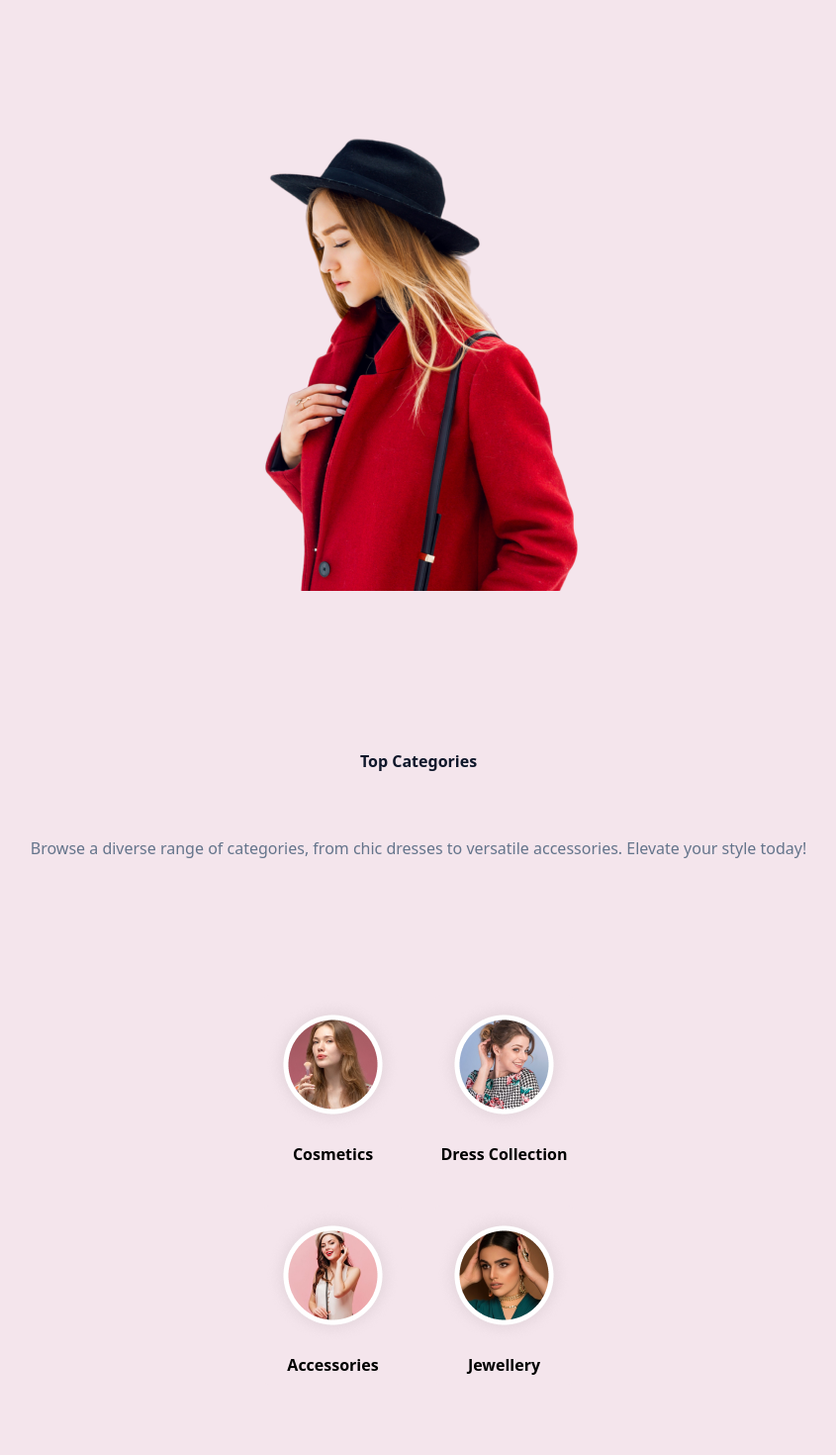
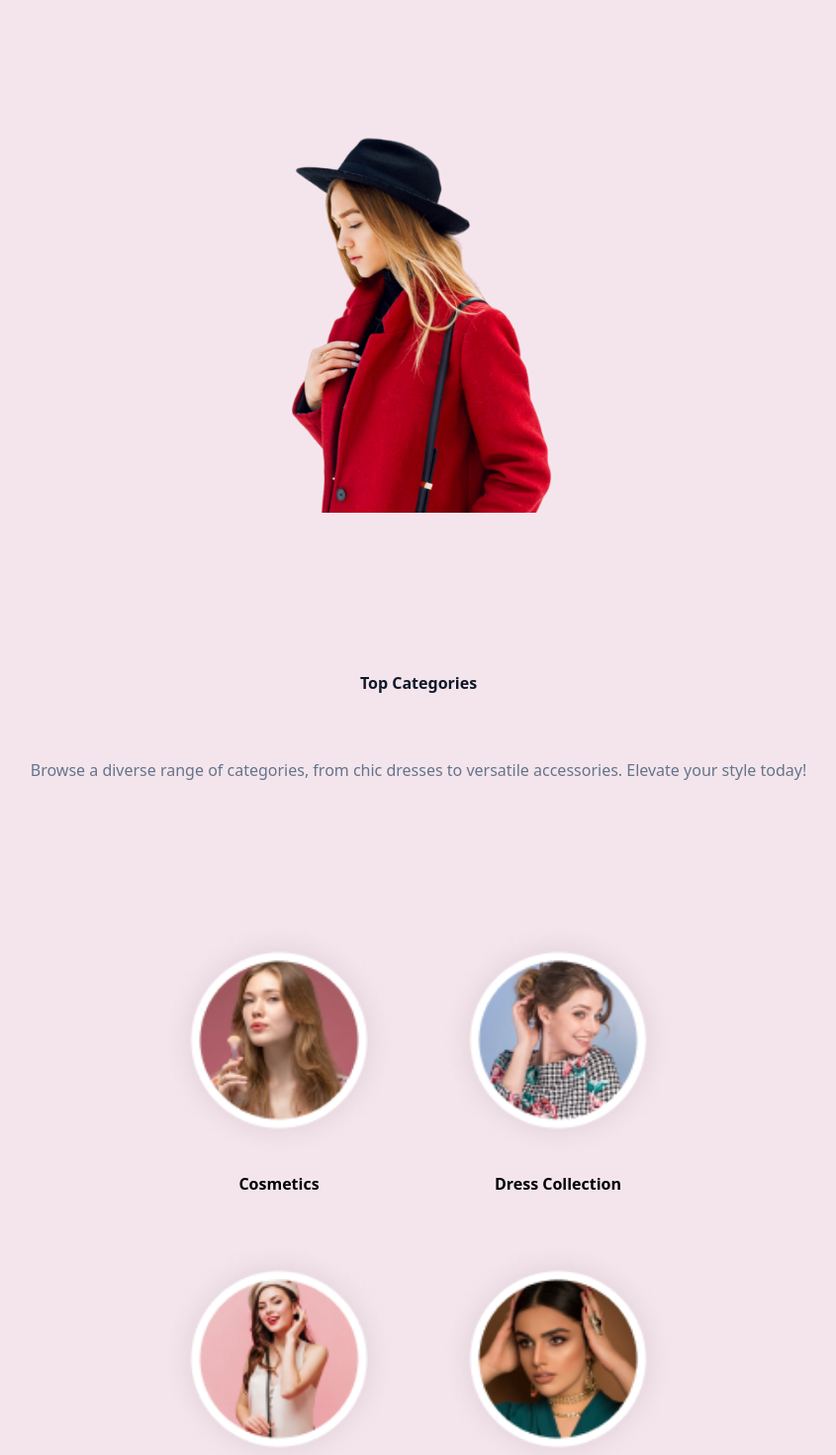
Before and after one commit to alessandrocambruzzi/avaliacao, a Next.js app: page / in a window 1280 px wide. Shown: the part 560-2030 px from the top of the page at 99% size, without its empty margins (217-1062 px from the left). Built offline with nearby package versions, Linux system fonts and the light colour scheme.

Commit message:
fix: ajustado img para image

```diff
--- a/app/components/Banner.tsx
+++ b/app/components/Banner.tsx
@@ -1,9 +1,8 @@
 import Image from 'next/image';
 
-export default  function Banner() {
+export default function Banner() {
   return (
     <div className="flex-col items-center py-20 gap-8 w-390 max-w-1400 h-1273.5 min-h-650 bg-[#F4E5EC] rounded-b-16">
-
       <h4 className="text-base font-poppins font-normal leading-24 text-center text-[#ED3849] w-197 max-w-358 h-24">UP TO 20% DISCOUNT ON</h4>
 
       <h1 className="w-297 max-w-358 h-107 font-playfair font-extrabold text-5xl leading-107 text-center text-[#0F172A]">
@@ -12,25 +11,19 @@ export default  function Banner() {
         <span>Fashion</span>
       </h1>
 
-  <p className="text-base font-poppins font-normal leading-24 text-center text-[#64748B] w-345 max-w-358 h-24 m-8">Discover the latest trends and express your unique style with our Women's Fashion website. Explore a curated collection of clothing, accessories, and footwear that caters to every taste and occasion.</p>
+      <p className="text-base font-poppins font-normal leading-24 text-center text-[#64748B] w-345 max-w-358 h-24 m-8">
+        Discover the latest trends and express your unique style with our Women's Fashion website. Explore a curated collection of clothing, accessories, and footwear that caters to every taste and occasion.
+      </p>
 
       <div className="flex justify-center items-center absolute top-389 w-full h-42.5">
-
         <div className="p-4 w-167.13 rounded-5 bg-[#ED3849]">
-
           <p className="text-white text-center">EXPLORE NOW</p>
-
         </div>
-
       </div>
 
       <div className="mt-64 flex justify-center items-center">
-  <img src="/img/header.png" alt="" />
+        <Image src="/img/header.png" alt="" width={297} height={107} />
       </div>
-
-
-
     </div>
-
-    )
+  );
 }
--- a/app/components/Categories.tsx
+++ b/app/components/Categories.tsx
@@ -3,8 +3,7 @@ import Image from 'next/image';
 export default function categories() {
   return (
     <div className="flex flex-col items-center py-20 gap-8 w-390 max-w-1400 h-1273.5 min-h-650 bg-[#F4E5EC] rounded-b-16">
-<h2 className="text-32 font-playfair font-extrabold text-center text-[#0F172A] w-225 h-43">Top Categories</h2>
-
+      <h2 className="text-32 font-playfair font-extrabold text-center text-[#0F172A] w-225 h-43">Top Categories</h2>
       <p className="text-base font-poppins font-normal leading-24 text-center text-[#64748B] w-345 max-w-358 h-24 m-8">
         Browse a diverse range of categories, from chic dresses to versatile accessories. Elevate your style today!
       </p>
@@ -12,7 +11,7 @@ export default function categories() {
         <div className="bg-[#F4E5EC] rounded-md pb-2 flex-1">
           <a href="######">
             <div className="text-black text-center font-playfair font-semibold text-19 leading-26">
-              <img className="hover:scale-105 mx-auto" src="/img/cosmetics.png" alt="" />
+              <Image src="/img/cosmetics.png" alt="Cosmetics" width={250} height={250} />
               <h3 className="mt-2">Cosmetics</h3>
             </div>
           </a>
@@ -20,7 +19,7 @@ export default function categories() {
         <div className="bg-[#F4E5EC] rounded-md pb-2 flex-1">
           <a href="######">
             <div className="text-black text-center font-playfair font-semibold text-19 leading-26">
-              <img className="hover:scale-105 mx-auto" src="/img/dress.png" alt="" />
+              <Image src="/img/dress.png" alt="Dress Collection" width={250} height={250} />
               <h3 className="mt-2">Dress Collection</h3>
             </div>
           </a>
@@ -30,7 +29,7 @@ export default function categories() {
         <div className="bg-[#F4E5EC] rounded-md pb-2 flex-1">
           <a href="######">
             <div className="text-black text-center font-playfair font-semibold text-19 leading-26">
-              <img className="hover:scale-105 mx-auto" src="/img/accessories.png" alt="" />
+              <Image src="/img/accessories.png" alt="Accessories" width={250} height={250} />
               <h3 className="mt-2">Accessories</h3>
             </div>
           </a>
@@ -38,7 +37,7 @@ export default function categories() {
         <div className="bg-[#F4E5EC] rounded-md pb-2 flex-1">
           <a href="######">
             <div className="text-black text-center font-playfair font-semibold text-19 leading-26">
-              <img className="hover:scale-105 mx-auto" src="/img/jewerllery.png" alt="" />
+              <Image src="/img/jewerllery.png" alt="Jewellery" width={250} height={250} />
               <h3 className="mt-2">Jewellery</h3>
             </div>
           </a>
--- a/app/components/Latest.tsx
+++ b/app/components/Latest.tsx
@@ -1,6 +1,4 @@
-import Image from 'next/image';
-
-export default function categories() {
+export default function latest() {
     return (
 <div className="flex flex-col items-center py-20 gap-8 w-390 max-w-1400 h-1273.5 min-h-650 bg-[#F4E5EC] rounded-b-16">
   <h2 className="text-32 font-playfair font-extrabold text-center text-[#0F172A] w-225 h-43">Latest From Blog</h2>
--- a/app/components/Trending.tsx
+++ b/app/components/Trending.tsx
@@ -1,6 +1,4 @@
-import Image from 'next/image';
-
-export default function categories() {
+export default function trending() {
     return (
       <div className="flex flex-col items-center py-20 gap-8 w-390 max-w-1400 h-1273.5 min-h-650 bg-[#F4E5EC] rounded-b-16">
         <h2 className="text-32 font-playfair font-extrabold text-center text-[#0F172A] w-225 h-43">Trending Products</h2>
```
Also changed, not shown: app/page.tsx (+7 -10 lines). Lines whose indentation alone changed are shown as unchanged.
